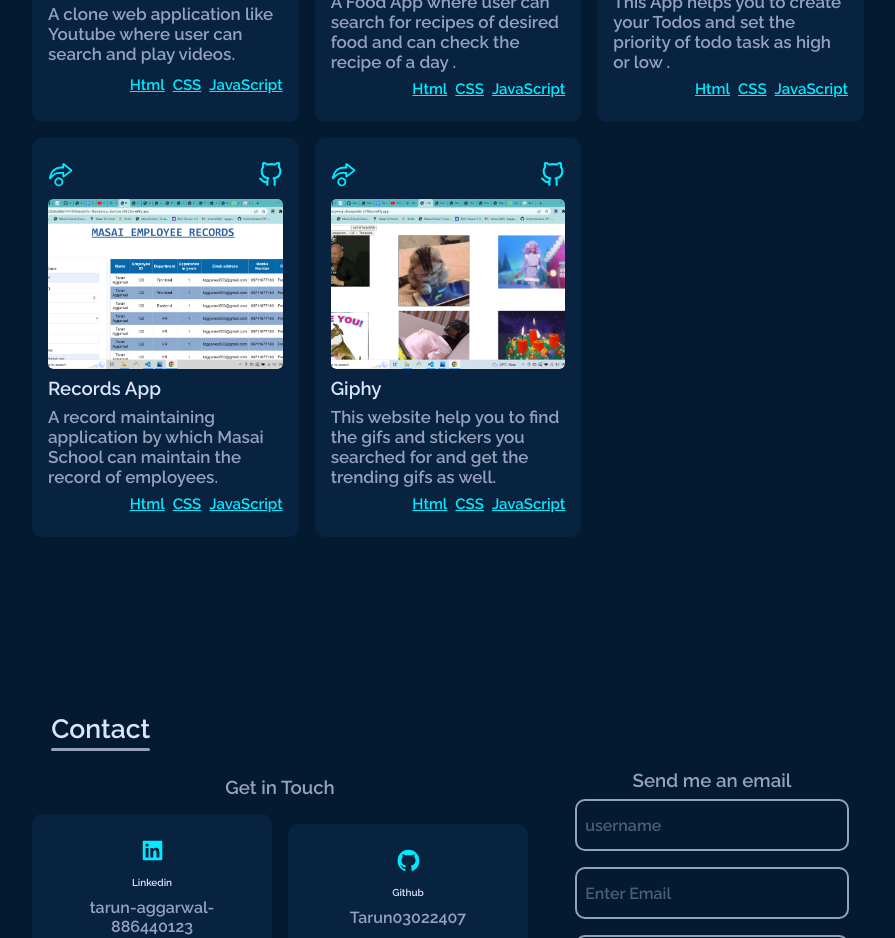
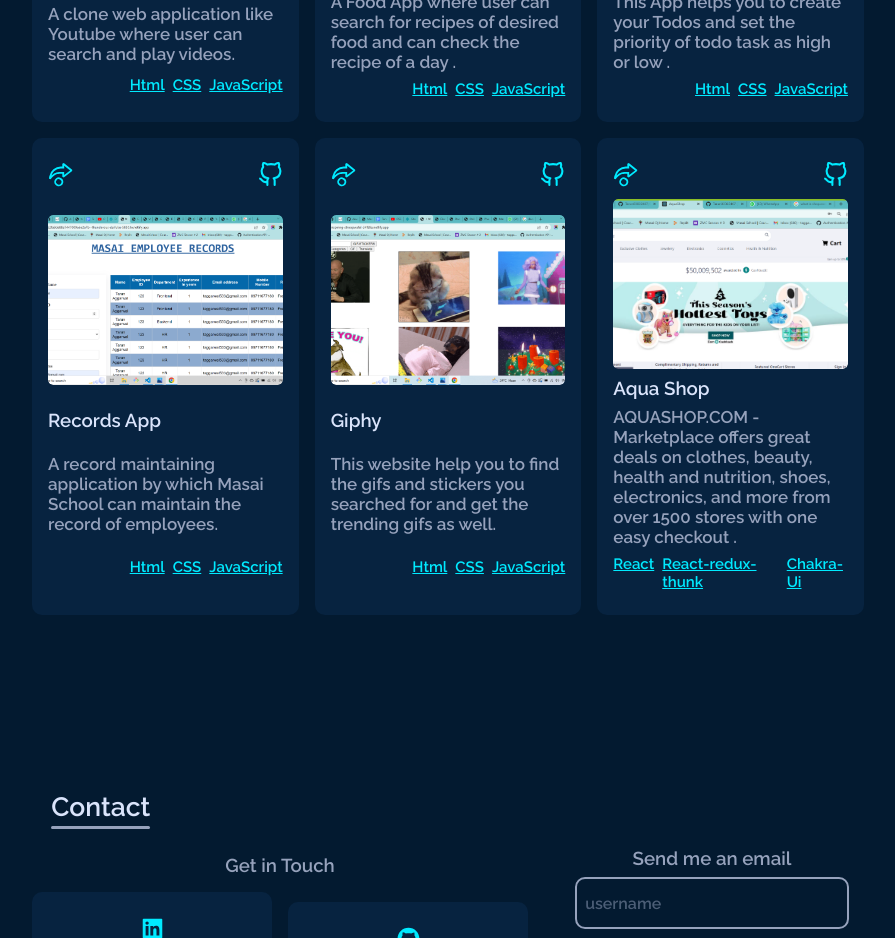
Before and after one commit to Tarun03022407/Tarun03022407.github.io, a React (Create React App) app in the folder Tarun-Portfolio/: page / in a window 1280 px wide. Shown: the part 3760-4698 px from the top of the page, without its empty margins (192-1087 px from the left). Built offline with nearby package versions, Linux system fonts and the light colour scheme.

Commit message:
adding project react

```diff
--- a/Tarun-Portfolio/src/components/About Section/About.jsx
+++ b/Tarun-Portfolio/src/components/About Section/About.jsx
@@ -31,7 +31,7 @@
           </div>
         </div>
         <div className="aboutImgDiv">
-          <img src={img} alt="Preeti Raj" className="aboutImg"/>
+          <img src={img} alt="Tarun Aggarwal" className="aboutImg"/>
         </div>
       </div>
     </section>
--- a/Tarun-Portfolio/src/components/Projects Section/Projects.jsx
+++ b/Tarun-Portfolio/src/components/Projects Section/Projects.jsx
@@ -10,6 +10,7 @@
 import img7 from '../../Assets/Todo.png'
 import img8 from '../../Assets/EmpRecord.png'
 import img9 from '../../Assets/giphy.png'
+import img10 from '../../Assets/Shop.com.png'
 
 
 const data = [
@@ -109,6 +110,18 @@
     tech2:'CSS',
     tech3:'JavaScript',
   },
+  {
+  id:9,
+  image:img10,
+  demo:'https://aqua-shop.netlify.app/',
+  liveLink:'https://aqua-shop.netlify.app',
+  github:'https://github.com/Tarun03022407/Shop.com',
+  title:'Aqua Shop',
+  desc:'AQUASHOP.COM -Marketplace offers great deals on clothes, beauty, health and nutrition, shoes, electronics, and more from over 1500 stores with one easy checkout .',
+  tech1:'React',
+  tech2:'React-redux-thunk',
+  tech3:'Chakra-Ui',
+}
 ]
 const Projects = () => {
 
```
Also changed, not shown: Tarun-Portfolio/src/Assets/Shop.com.png (added).
